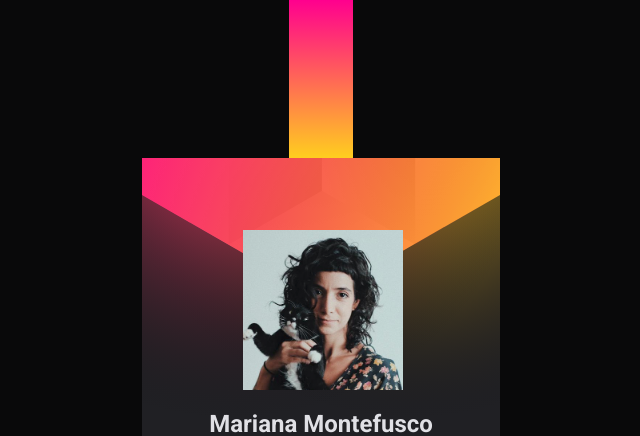
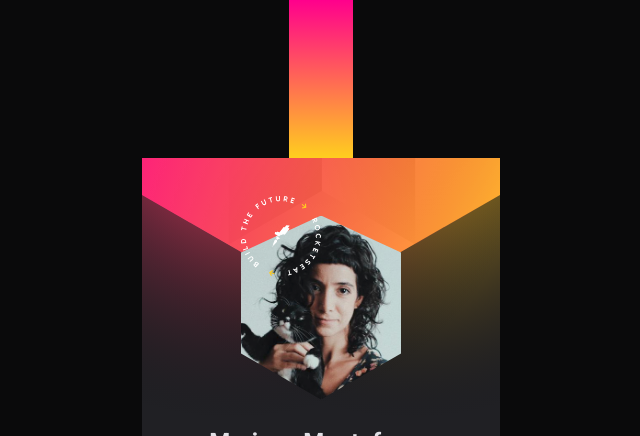
Before and after one commit to marimontefusco/nlw-heat-origin, a plain HTML site: page index.html in a window 1280 px wide. Shown: the top 436 px of the page, without its empty margins (319-959 px from the left). Drawn offline with Linux system fonts and the light colour scheme.

Commit message:
fixing avatar -> perfect now

```diff
--- a/index.html
+++ b/index.html
@@ -22,11 +22,12 @@
       <div class="bottom-retangle"></div>
     </div>
 
-
     <main>
       <section class="content-badge">
-        <div>
-          <img src="" alt="" />
+        <div class="avatar">
+          <span>
+            <img src="./assets/build.svg" alt="Build the Future icon" />
+          </span>
           <img src="./assets/avatar.png" alt="Badge personal photo" />
         </div>
 
--- a/src/global.css
+++ b/src/global.css
@@ -6,13 +6,13 @@
 
 :root {
 /* Primary Colors */
-    --pink: #ff008e;
-    --orange: #ff7b29;
-    --yellow: rgb(255, 206, 31);
+    --pink: hsl(327, 100%, 50%);
+    --orange: hsl(23, 100%, 58%);
+    --yellow: hsl(47, 100%, 56%);
 
-    --dark-black: #09090A;
-    --black: #121214;
-    --light-black1: #202024;
+    --dark-black: hsl(240, 5%, 4%);
+    --black: hsl(240, 5%, 7%);
+    --light-black1: hsl(240, 6%, 13%);
 
     --dark-gray: hsl(240, 6%, 17%);
     --gray: hsl(240, 6%, 58%);
--- a/src/style.css
+++ b/src/style.css
@@ -4,6 +4,7 @@ body {
   height: 100%;
 
   font-family: "Roboto", sans-serif;
+  -webkit-font-smoothing: antialised;
 
   display: flex;
   flex-direction: column;
@@ -26,13 +27,31 @@ main {
 }
 
 .content-badge {
-    margin-top: 4.5rem;
-
+    max-width: 262px;
+    margin-top: 3.6rem;
 }
 
-.content-badge img {
-    width: 160px;
-    margin-bottom: 1rem;
+.avatar {
+    width: 10rem;
+    margin: 0 auto 1.5rem;
+
+    position: relative;
+}
+
+.avatar span img {
+    position: absolute;
+    top: -20px;
+    left: 0px;
+    height: 5rem;
+    z-index: 2;
+}
+
+.avatar > img {
+    width: 10rem;
+    height: 11.5rem;
+    object-fit: cover;
+
+    clip-path: polygon(0 20%, 50% 0, 100% 20%, 100% 75%, 50% 100%, 0 75%);
 }
 
 h1 {
```
